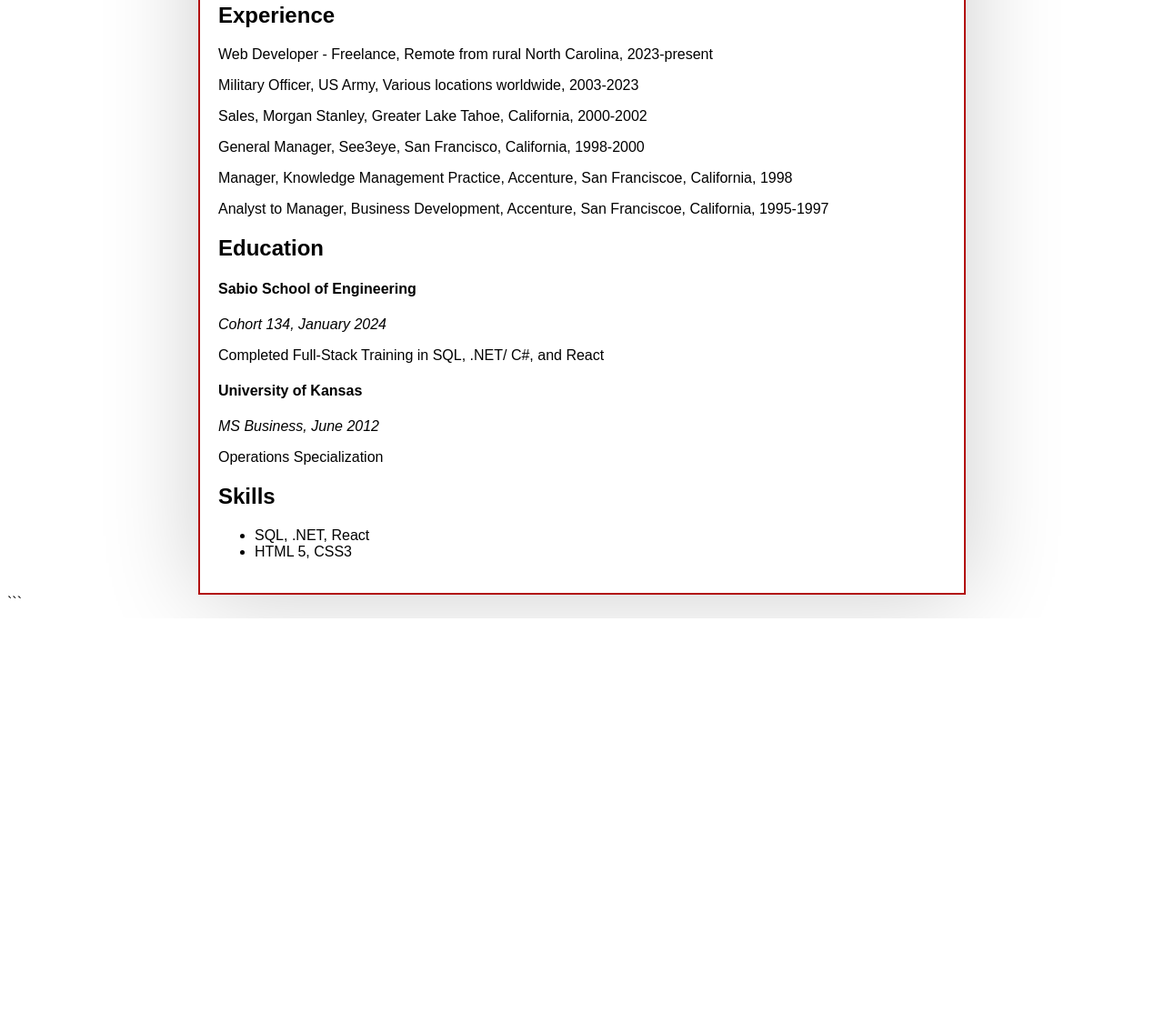
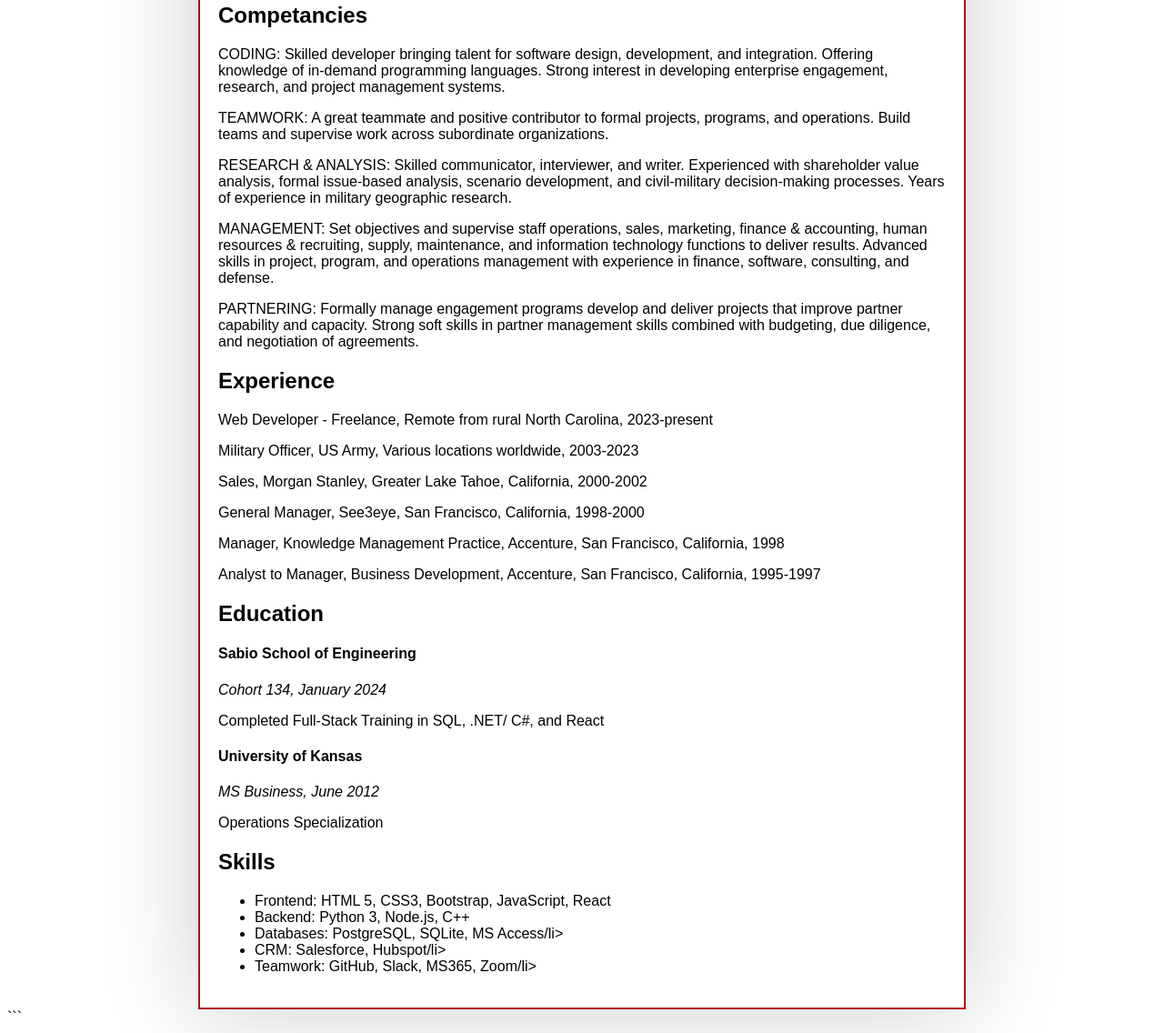
Before and after one commit to thane-j-thompson/thane-j-thompson.github.io, a plain HTML site: page index.html in a window 1280 px wide. Shown: the part 549-1685 px from the top of the page at 91% size. Before the commit the page ends 1229 px from the top, so only its background shows below. Drawn offline with Linux system fonts and the light colour scheme.

Commit message:
Update index.html

```diff
--- a/index.html
+++ b/index.html
@@ -22,7 +22,7 @@
         }
 
     </style>
-    /* test comment */
+    <--test comment -->
 </head>
 <body>
     <div class=" container">
@@ -30,7 +30,7 @@
             <div class="profile-image">
                 <img src="resume_pic.jpg" alt="Profile Image">
             </div>
-            <h1>Thane Thompson v2</h1>
+            <h1>Thane Thompson</h1>
             <p>Full-Stack Developer</p>
             <p>Email:  thane.thompson@live.com</p>
             <p>Linkedin:  https://www.linkedin.com/in/thanejthompson</p>
@@ -39,14 +39,24 @@
             <h2>Summary</h2>
             <p>Passionate Full-Stack Developer.  Dedicated to creating visually cool products BLAH, BLAH</p>
         </section>
+
+        <section id="competancies" class="section">
+            <h2>Competancies</h2>
+            <p>CODING:  Skilled developer bringing talent for software design, development, and integration. Offering knowledge of in-demand programming languages.  Strong interest in developing enterprise engagement, research, and project management systems.</p>
+            <p>TEAMWORK:  A great teammate and positive contributor to formal projects, programs, and operations.  Build teams and supervise work across subordinate organizations.</p>
+            <p>RESEARCH & ANALYSIS:  Skilled communicator, interviewer, and writer.  Experienced with shareholder value analysis, formal issue-based analysis, scenario development, and civil-military decision-making processes.  Years of experience in military geographic research.</p>
+            <p>MANAGEMENT:  Set objectives and supervise staff operations, sales, marketing, finance & accounting, human resources & recruiting, supply, maintenance, and information technology functions to deliver results.  Advanced skills in project, program, and operations management with experience in finance, software, consulting, and defense.</p>
+            <p>PARTNERING:  Formally manage engagement programs develop and deliver projects that improve partner capability and capacity.   Strong soft skills in partner management skills combined with budgeting, due diligence, and negotiation of agreements.</p>
+        </section>
+
         <section id="experience" class="section">
             <h2>Experience</h2>
             <p>Web Developer - Freelance, Remote from rural North Carolina, 2023-present</p>
             <p>Military Officer, US Army, Various locations worldwide, 2003-2023</p>
             <p>Sales, Morgan Stanley, Greater Lake Tahoe, California, 2000-2002</p>
             <p>General Manager, See3eye, San Francisco, California, 1998-2000</p>
-            <p>Manager, Knowledge Management Practice, Accenture, San Franciscoe, California, 1998</p>
-            <p>Analyst to Manager, Business Development, Accenture, San Franciscoe, California, 1995-1997</p>
+            <p>Manager, Knowledge Management Practice, Accenture, San Francisco, California, 1998</p>
+            <p>Analyst to Manager, Business Development, Accenture, San Francisco, California, 1995-1997</p>
         </section>
         <section id="education">
             <h2>Education</h2>
@@ -60,8 +70,11 @@
         <section id="skills">
             <h2>Skills</h2>
             <ul>
-                <li>SQL, .NET, React</li>
-                <li> HTML 5, CSS3</li>
+                <li>Frontend:  HTML 5, CSS3, Bootstrap, JavaScript, React</li>
+                <li>Backend:   Python 3, Node.js, C++</li>
+                <li>Databases:  PostgreSQL, SQLite, MS Access/li>
+                <li>CRM: Salesforce, Hubspot/li>
+                <li>Teamwork: GitHub, Slack, MS365, Zoom/li>
             </ul>
         </section>
     </div>
```
